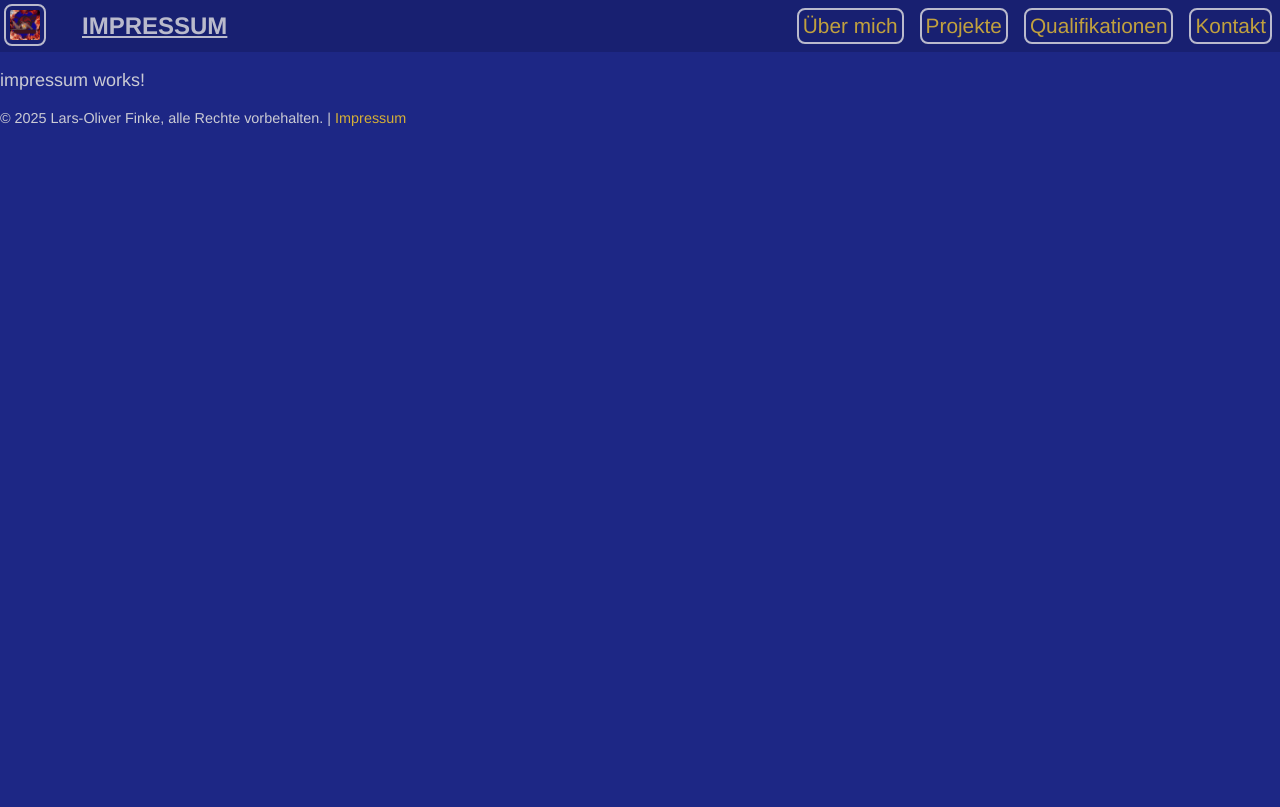
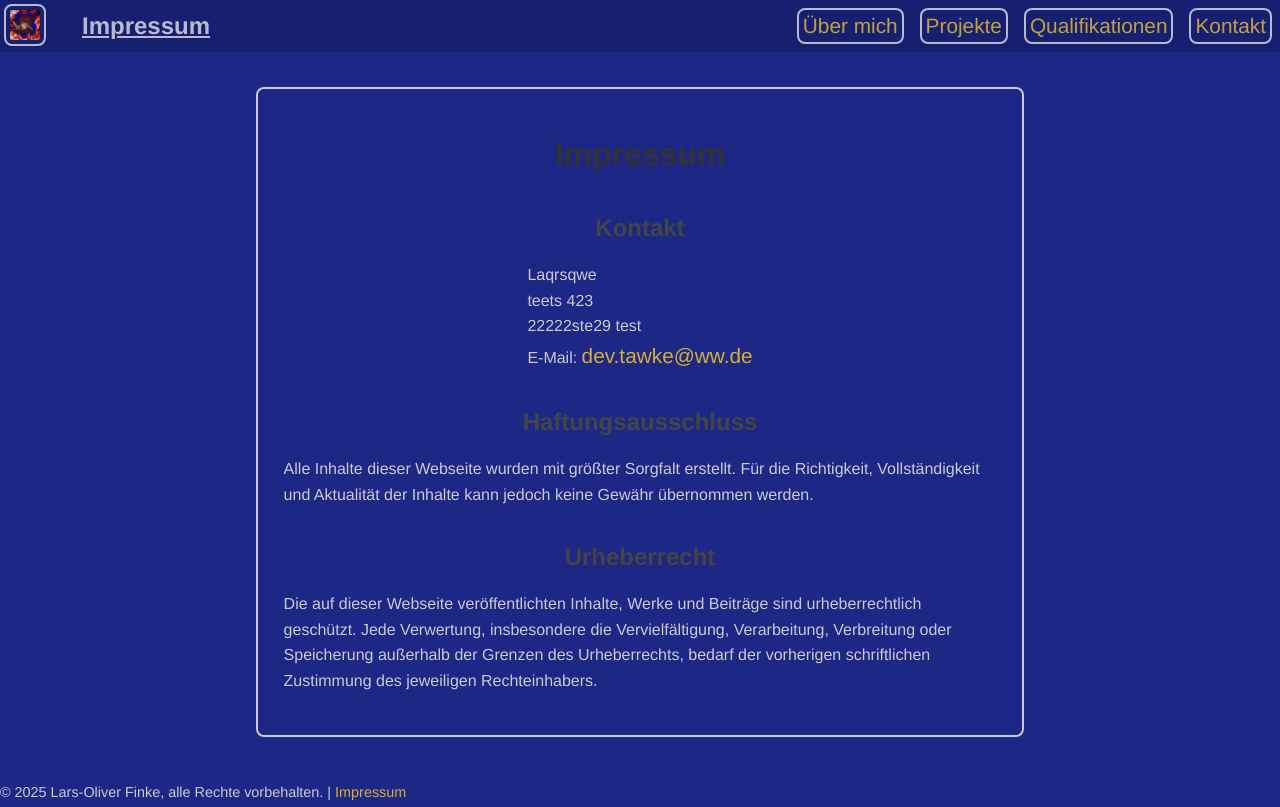
Before and after one commit to LarsOFinke/MyPortfolio, an Angular app in the folder frontend/: page /impressum in a window 1280 px wide. Built offline with nearby package versions, Linux system fonts and the light colour scheme.

Commit message:
Added a blueprint-impressum page layout and content with environment-variables

```diff
--- a/frontend/src/app/components/contact/contact.component.css
+++ b/frontend/src/app/components/contact/contact.component.css
@@ -1,7 +1,5 @@
 /* ### CONTACT PAGE ### */
-.vh-90 {
-  height: 90vh;
-}
+
 .row {
   display: flex;
 }
--- a/frontend/src/app/components/impressum/impressum.component.css
+++ b/frontend/src/app/components/impressum/impressum.component.css
@@ -0,0 +1,29 @@
+.impressum {
+    font-family: Arial, sans-serif;
+    margin: 20px;
+  }
+
+  h1 {
+    font-size: 2em;
+    color: #333;
+  }
+
+  h2 {
+    font-size: 1.5em;
+    margin-top: 20px;
+    color: #444;
+  }
+
+  p {
+    font-size: 1em;
+    line-height: 1.6;
+  }
+
+  a {
+    color: #0066cc;
+    text-decoration: none;
+  }
+
+  a:hover {
+    text-decoration: underline;
+  }
--- a/frontend/src/app/components/impressum/impressum.component.html
+++ b/frontend/src/app/components/impressum/impressum.component.html
@@ -1 +1,30 @@
-<p>impressum works!</p>
+<div class="centered vh-90">
+  <div class="custom-wrapper centered bordered">
+    <h1>Impressum</h1>
+
+    <section>
+      <h2>Kontakt</h2>
+      <p [innerHTML]="contactInformation"></p>
+    </section>
+
+    <section>
+      <h2>Haftungsausschluss</h2>
+      <p>
+        Alle Inhalte dieser Webseite wurden mit größter Sorgfalt erstellt. Für
+        die Richtigkeit, Vollständigkeit und Aktualität der Inhalte kann jedoch
+        keine Gewähr übernommen werden.
+      </p>
+    </section>
+
+    <section>
+      <h2>Urheberrecht</h2>
+      <p>
+        Die auf dieser Webseite veröffentlichten Inhalte, Werke und Beiträge
+        sind urheberrechtlich geschützt. Jede Verwertung, insbesondere die
+        Vervielfältigung, Verarbeitung, Verbreitung oder Speicherung außerhalb
+        der Grenzen des Urheberrechts, bedarf der vorherigen schriftlichen
+        Zustimmung des jeweiligen Rechteinhabers.
+      </p>
+    </section>
+  </div>
+</div>
--- a/frontend/src/app/components/impressum/impressum.component.ts
+++ b/frontend/src/app/components/impressum/impressum.component.ts
@@ -1,11 +1,22 @@
-import { Component } from '@angular/core';
+import { Component, OnInit } from '@angular/core';
+import { DomSanitizer, SafeHtml } from '@angular/platform-browser';
+import { environment } from '../../../environment/environment.testing';
 
 @Component({
   selector: 'app-impressum',
   imports: [],
   templateUrl: './impressum.component.html',
-  styleUrl: './impressum.component.css'
+  styleUrl: './impressum.component.css',
 })
-export class ImpressumComponent {
+export class ImpressumComponent implements OnInit {
+  contactInformation: SafeHtml = '';
 
+  constructor(private sanitizer: DomSanitizer) {}
+
+  ngOnInit(): void {
+    // Importiere die Kontaktinformation aus der environment-Datei
+    this.contactInformation = this.sanitizer.bypassSecurityTrustHtml(
+      environment.contactInformation
+    );
+  }
 }
--- a/frontend/src/app/components/shared/navbar/navbar.component.ts
+++ b/frontend/src/app/components/shared/navbar/navbar.component.ts
@@ -45,6 +45,10 @@ export class NavbarComponent implements OnInit {
         this.header = 'Kontakt';
         break;
 
+      case 'impressum':
+        this.header = 'Impressum';
+        break;
+
       default:
         this.header = this.path.toUpperCase() || 'UNKNOWN'; // Handle unknown routes
         break;
--- a/frontend/src/environment/environment.testing.ts
+++ b/frontend/src/environment/environment.testing.ts
@@ -1 +1,9 @@
 export const api_url: string = "http://127.0.0.1:5000"
+export const environment = {
+    production: false,
+    contactInformation: `Laqrsqwe<br />
+      teets 423 <br />
+      22222ste29 test <br />
+      E-Mail:
+      <a href="mailto:max.mustermann@example.com">dev.tawke@ww.de</a>`
+  };
--- a/frontend/src/styles.css
+++ b/frontend/src/styles.css
@@ -121,6 +121,12 @@ a:visited {
 .float-right {
   float: right;
 }
+.vh-90 {
+  height: 90vh;
+}
+.vh-80 {
+  height: 80vh;
+}
 
 /* ### GRID-SYSTEM ### */
 .row {
```
